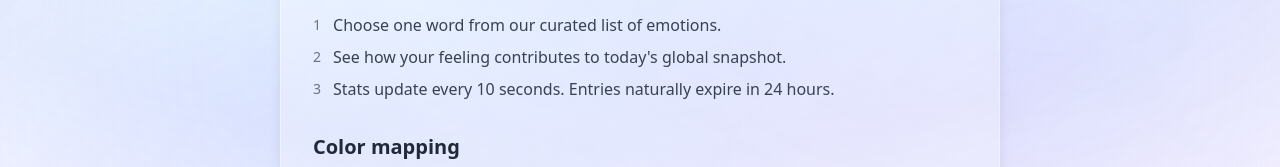
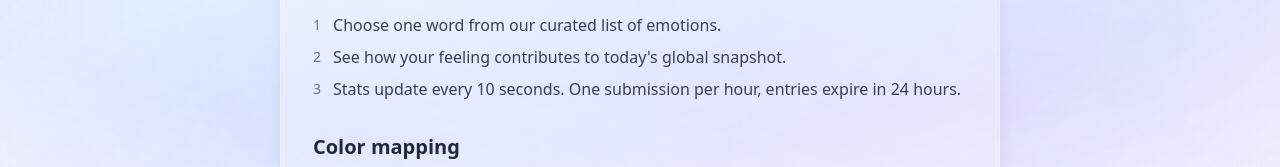
Before and after one commit to spencerdavis226/worldfeel, a React (Vite) app in the folder apps/web/: page /about in a window 1280 px wide. Shown: the part 456-623 px from the top of the page. Built offline with nearby package versions, Linux system fonts and the light colour scheme.

Commit message:
Update AboutPage to clarify stats update frequency and submission limits

```diff
--- a/apps/web/src/features/AboutPage.tsx
+++ b/apps/web/src/features/AboutPage.tsx
@@ -59,8 +59,8 @@ export function AboutPage() {
                 <li className="flex items-start gap-3">
                   <span className="text-gray-500 mt-[2px] text-sm">3</span>
                   <span>
-                    Stats update every 10 seconds. Entries naturally expire in
-                    24 hours.
+                    Stats update every 10 seconds. One submission per hour,
+                    entries expire in 24 hours.
                   </span>
                 </li>
               </ul>
```
